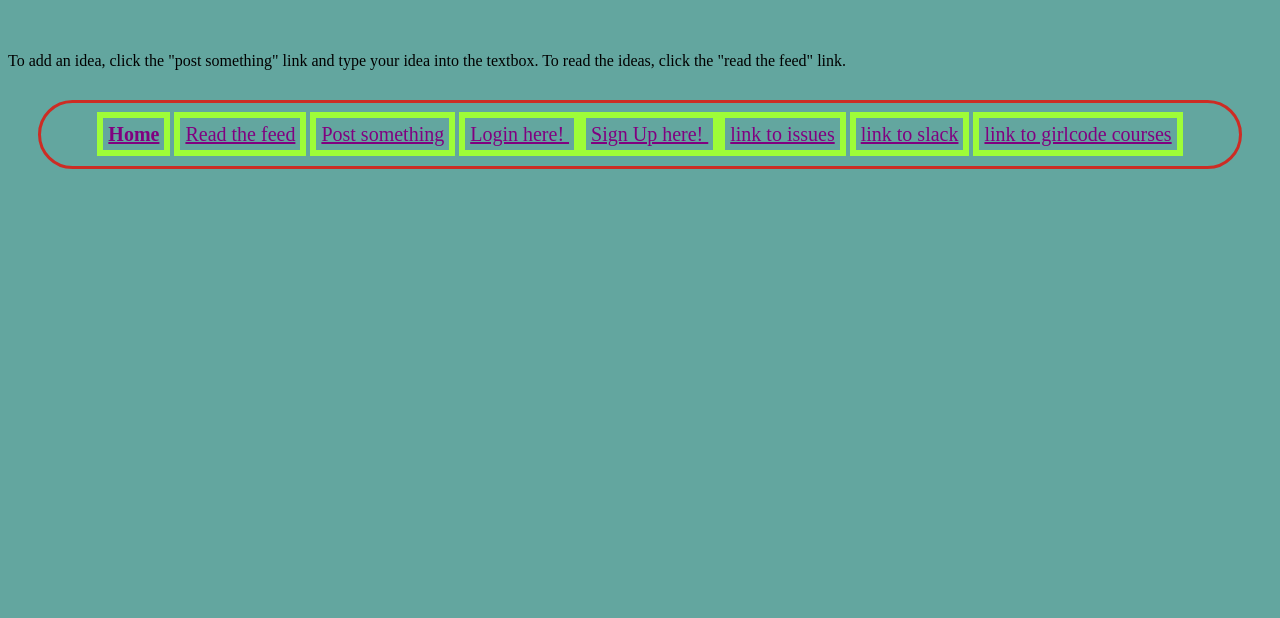
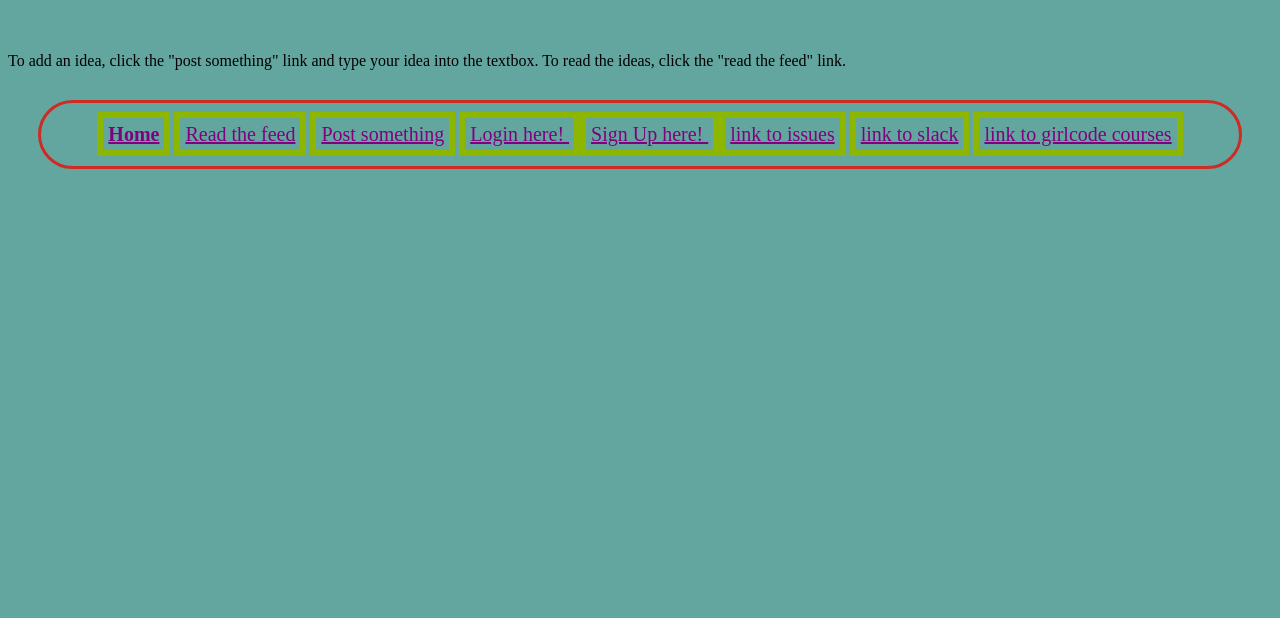
Before and after one commit to girlcodeakl/2015-term3, a plain HTML site: page public/index.html in a window 1280 px wide. Shown: the part 182-800 px from the top of the page. Drawn offline with Linux system fonts and the light colour scheme.

Commit message:
dont worry

```diff
--- a/public/css/style.css
+++ b/public/css/style.css
@@ -20,7 +20,7 @@ a {
   color: purple;
   font-weight: normal;
   font-size: 20px;
-  border: 6px solid #9EFD38;
+  border: 6px solid #8DB600;
   padding: 5px;
 }
 
```
